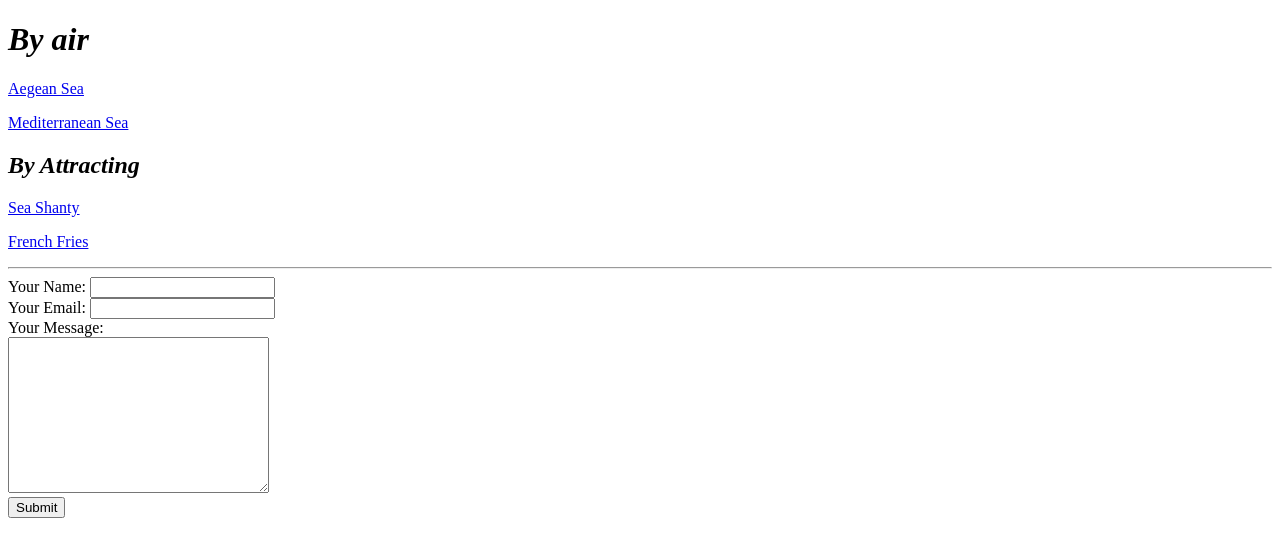
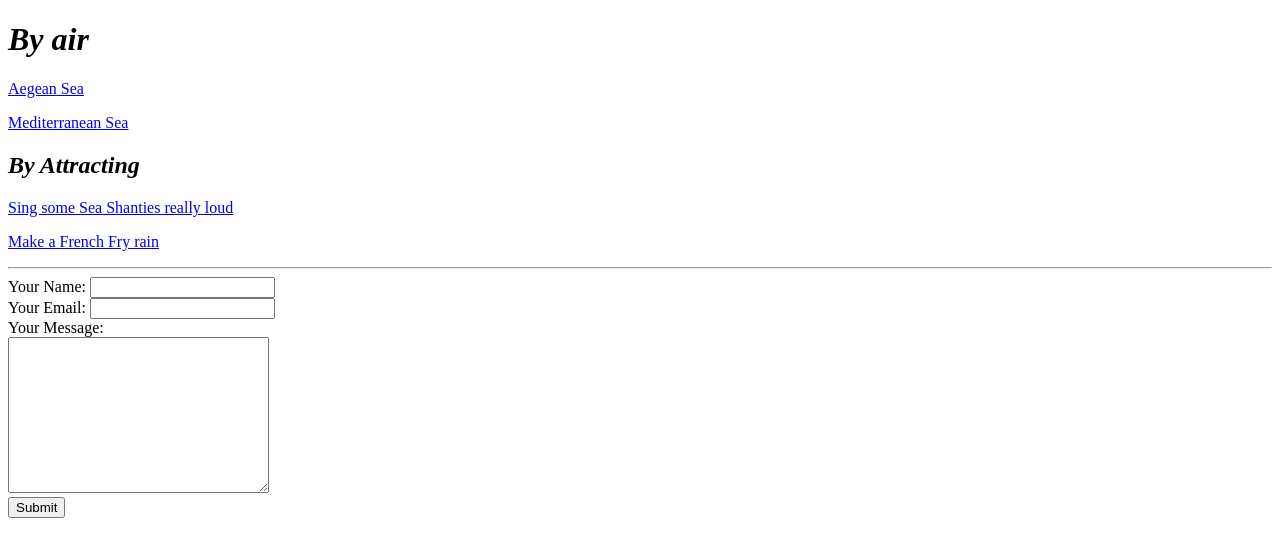
Before and after one commit to DrunkishSeagull/seagull, a plain HTML site: page contactinfo.html in a window 1280 px wide. Drawn offline with Linux system fonts and the light colour scheme.

Commit message:
Update contactinfo.html
added hyperlink naming adjustments

```diff
--- a/contactinfo.html
+++ b/contactinfo.html
@@ -11,8 +11,8 @@
   <p><a href="https://en.wikipedia.org/wiki/Aegean_Sea">Aegean Sea</a></p>
   <p><a href="https://en.wikipedia.org/wiki/Mediterranean_Sea">Mediterranean Sea</a></p>
   <h2><em>By Attracting</em></h2>
-  <p><a href="https://en.wikipedia.org/wiki/Sea_shanty">Sea Shanty</a></p>
-  <p><a href="https://en.wikipedia.org/wiki/French_fries">French Fries</a></p>
+  <p><a href="https://en.wikipedia.org/wiki/Sea_shanty">Sing some Sea Shanties really loud</a></p>
+  <p><a href="https://en.wikipedia.org/wiki/French_fries">Make a French Fry rain</a></p>
   <hr>
   <form action="mailto:drunkishseagull@gmail.com" method="post" enctype="text/plain">
     <label for="">Your Name:</label>
```
